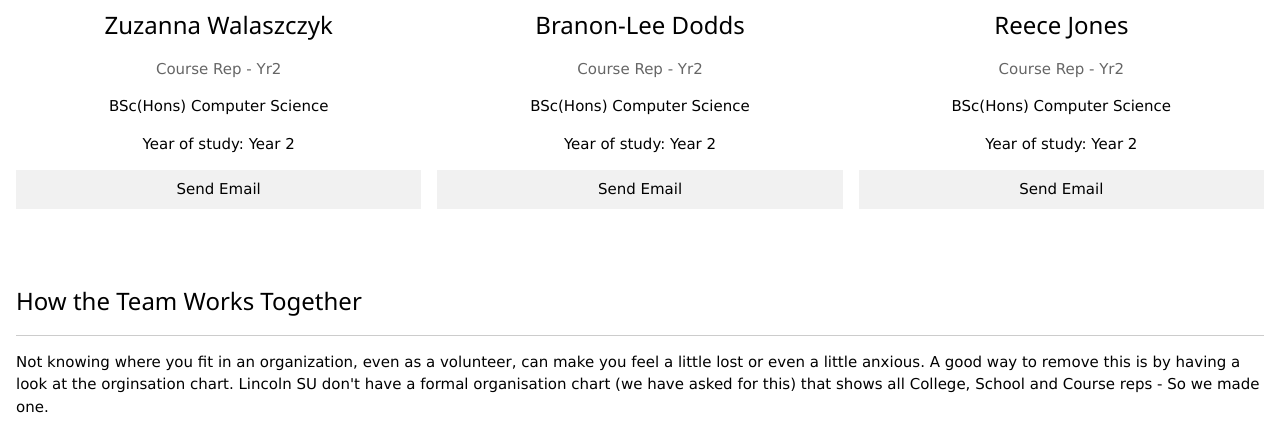
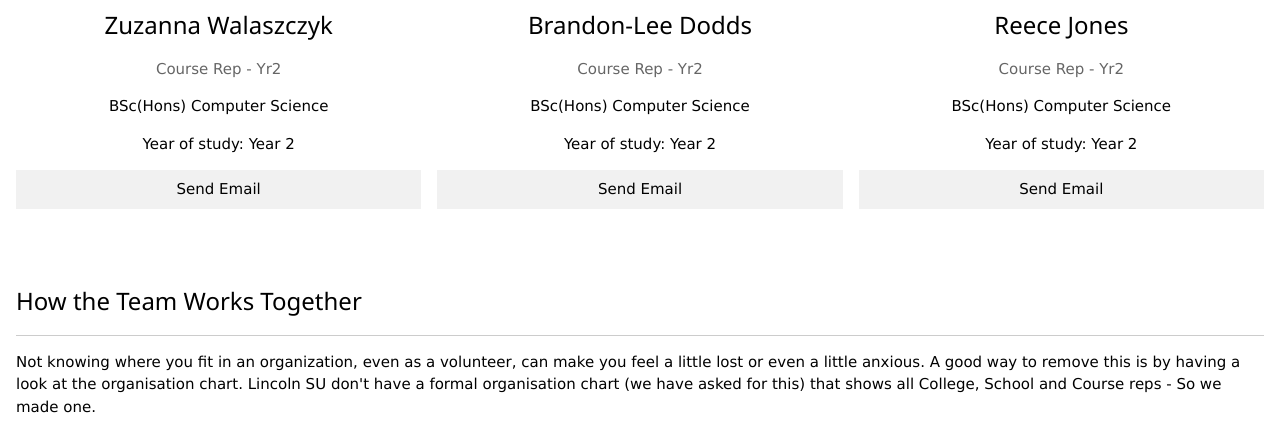
Before and after one commit to socsreps/socsreps.github.io, a plain HTML site: page index.html in a window 1280 px wide. Shown: the part 1309-1739 px from the top of the page. Drawn offline with nearby package versions, Linux system fonts and the light colour scheme.

Commit message:
Update index.html

```diff
--- a/index.html
+++ b/index.html
@@ -74,11 +74,11 @@
     </div>
     <div class="w3-col l4 m4 w3-margin-bottom">
       <img src="assets/placeholder.png" class="center" alt="Dan" style="width:50%">
-      <h3>Branon-Lee Dodds</h3>
+      <h3>Brandon-Lee Dodds</h3>
       <p class="w3-opacity">Course Rep - Yr2</p>
       <p>BSc(Hons) Computer Science</p>
       <p>Year of study: Year 2</p>
-      <a href="mailto:someone@example.com" class="w3-button w3-light-grey w3-block">Send Email</a>
+      <a href="mailto:19696909@students.lincoln.ac.uk" class="w3-button w3-light-grey w3-block">Send Email</a>
     </div>
         <div class="w3-col l4 m4 w3-margin-bottom">
       <img src="assets/placeholder.png" class="center" alt="Dan" style="width:50%">
@@ -94,7 +94,7 @@
   <!-- How the team fits together Section -->
   <div class="w3-container w3-padding-32" id="about">
     <h3 class="w3-border-bottom w3-border-light-grey w3-padding-16">How the Team Works Together</h3>
-    <p>Not knowing where you fit in an organization, even as a volunteer, can make you feel a little lost or even a little anxious. A good way to remove this is by having a look at the orginsation chart. Lincoln SU don't have a formal organisation chart (we have asked for this) that shows all College, School and Course reps - So we made one.
+    <p>Not knowing where you fit in an organization, even as a volunteer, can make you feel a little lost or even a little anxious. A good way to remove this is by having a look at the organisation chart. Lincoln SU don't have a formal organisation chart (we have asked for this) that shows all College, School and Course reps - So we made one.
     </p>
 
     <p>
```
